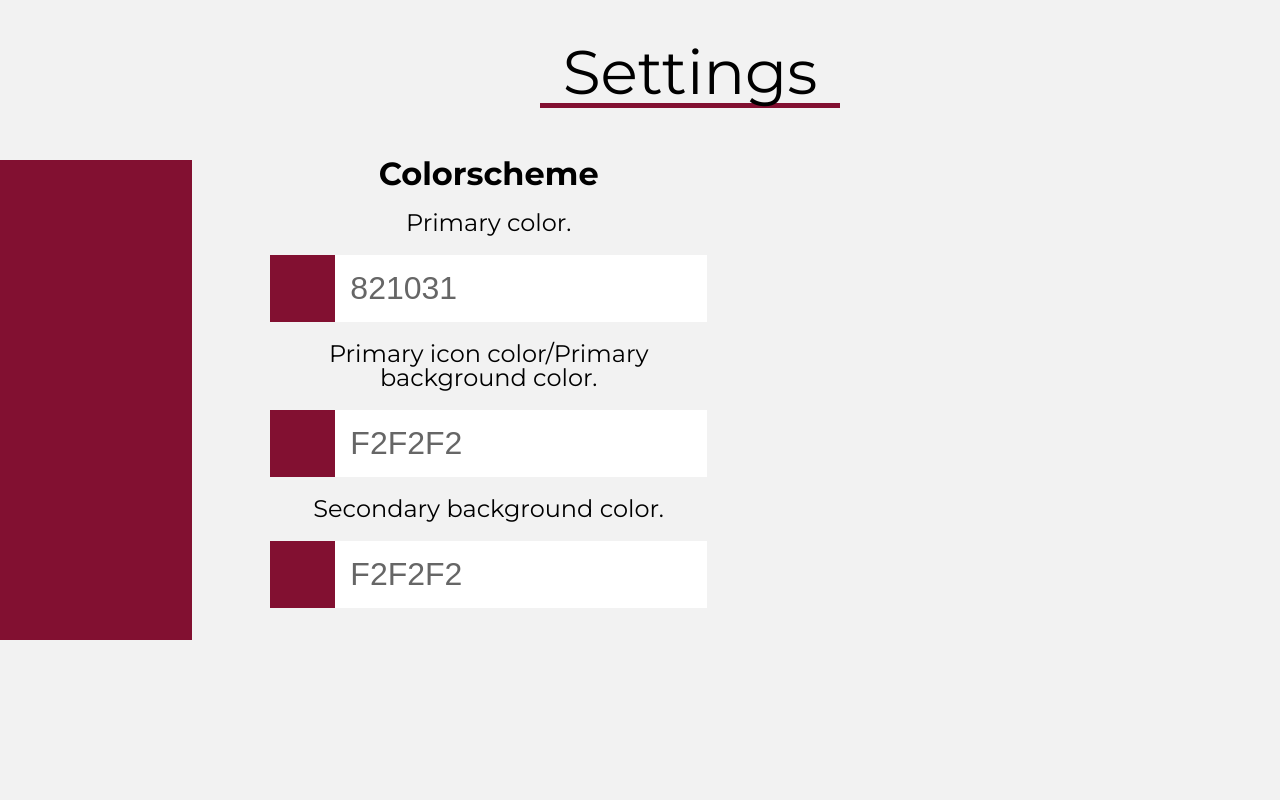
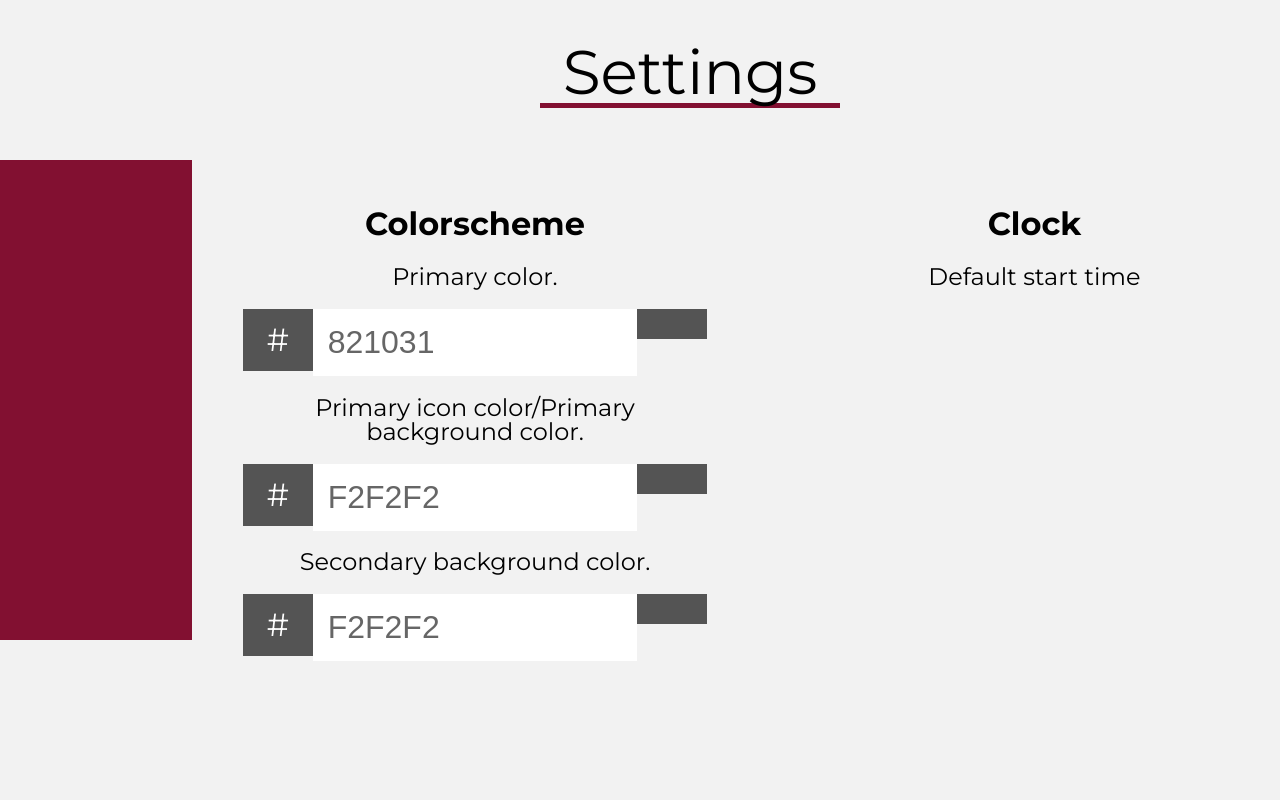
Before and after one commit to soudy/Teachery, a PHP site: page /app/settings in a window 1280 px wide. Run offline with PHP 8.4, Linux system fonts and the light colour scheme; some libraries are stand-ins or nearby versions.

Commit message:
WOOHOO SPANS FOR SETTINGS :neckbeard: :D

```diff
--- a/app/style.css
+++ b/app/style.css
@@ -82,9 +82,17 @@ header h1               {font-family: 'Montserrat', sans-serif;text-align:center
 .checkbox-button i      {color:#821031;cursor:pointer;font-family: 'Montserrat', sans-serif;margin:0 15;}
 
 .settings               {width:100%;font-family: 'Montserrat', sans-serif;padding-left:7.5%;}
-.setting-color          {width:50%;font-size:100%;font-family: 'Montserrat', sans-serif;text-align:center;padding:0 2.5% 0 7.5%;}
+.settings h1            {margin:50 0 25 0;}
+
+.setting-color          {width:50%;font-size:100%;font-family: 'Montserrat', sans-serif;text-align:center;padding:0 2.5% 0 5%;float:left;}
 .setting-color h2       {font-weight:300;}
-.setting-color input    {background:white;border:none;border-left:65px solid #821031;font-size:200%;padding:15;color:#666;width:100%;}
+.setting-color span     {width:15%;float:left;background:#545454;font-size:2em;padding: 15 0;
+                        text-align:center;color:white;font-weight:300;}
+.setting-color input    {width:70%;background:white;border:none;font-size:200%;padding:15;color:#666;float:left;}
+
+.setting-clock          {width:50%;font-size:100%;font-family: 'Montserrat', sans-serif;text-align:center;padding:0 2.5% 0 7.5%;float:left;}
+.setting-clock h2       {font-weight:300;}
+.setting-clock input    {background:white;border:none;font-size:200%;padding:15;color:#666;width:100%;}
 
 .setting-general        {width:50%;font-size:100%;font-family: 'Montserrat', sans-serif;text-align:center;padding:0 2.5% 0 7.5%;}
 
@@ -117,5 +125,8 @@ input[disabled]         {background:#F2F2F2  !important;color:#000  !important}
 
     /* SETTINGS */
     .settings           {padding:0;}
-    .setting-color      {width:100%;padding:0 25;}
+    .setting-color,
+    .setting-clock      {width:100%;padding:0 25;}
+    .setting-color input{width:60%}
+    .setting-color span {width:20%;}
 }
--- a/app/views/settings.php
+++ b/app/views/settings.php
@@ -10,20 +10,28 @@
             <h1>Colorscheme</h1>
 
             <h2>Primary color.</h2>
-            <input maxlength="7" type="text" id="base_color">
+            <span>#</span>
+            <input maxlength="6" type="text" id="base_color">
+            <span><i class="ion ion-refresh"></i></span>
             <div class="clear-both"></div>
 
             <h2>Primary icon color/Primary background color.</h2>
-            <input maxlength="7" type="text" id="icon_color">
+            <span>#</span>
+            <input maxlength="6" type="text" id="icon_color">
+            <span><i class="ion ion-refresh"></i></span>
             <div class="clear-both"></div>
 
             <h2>Secondary background color.</h2>
-            <input maxlength="7" type="text" id="background_color">
+            <span>#</span>
+            <input maxlength="6" type="text" id="background_color">
+            <span><i class="ion ion-refresh"></i></span>
             <div class="clear-both"></div>
         </div>
 
         <div class="setting-clock">
+            <h1>Clock</h1>
 
+            <h2>Default start time</h2>
         </div>
     </div>
 </main>
```
